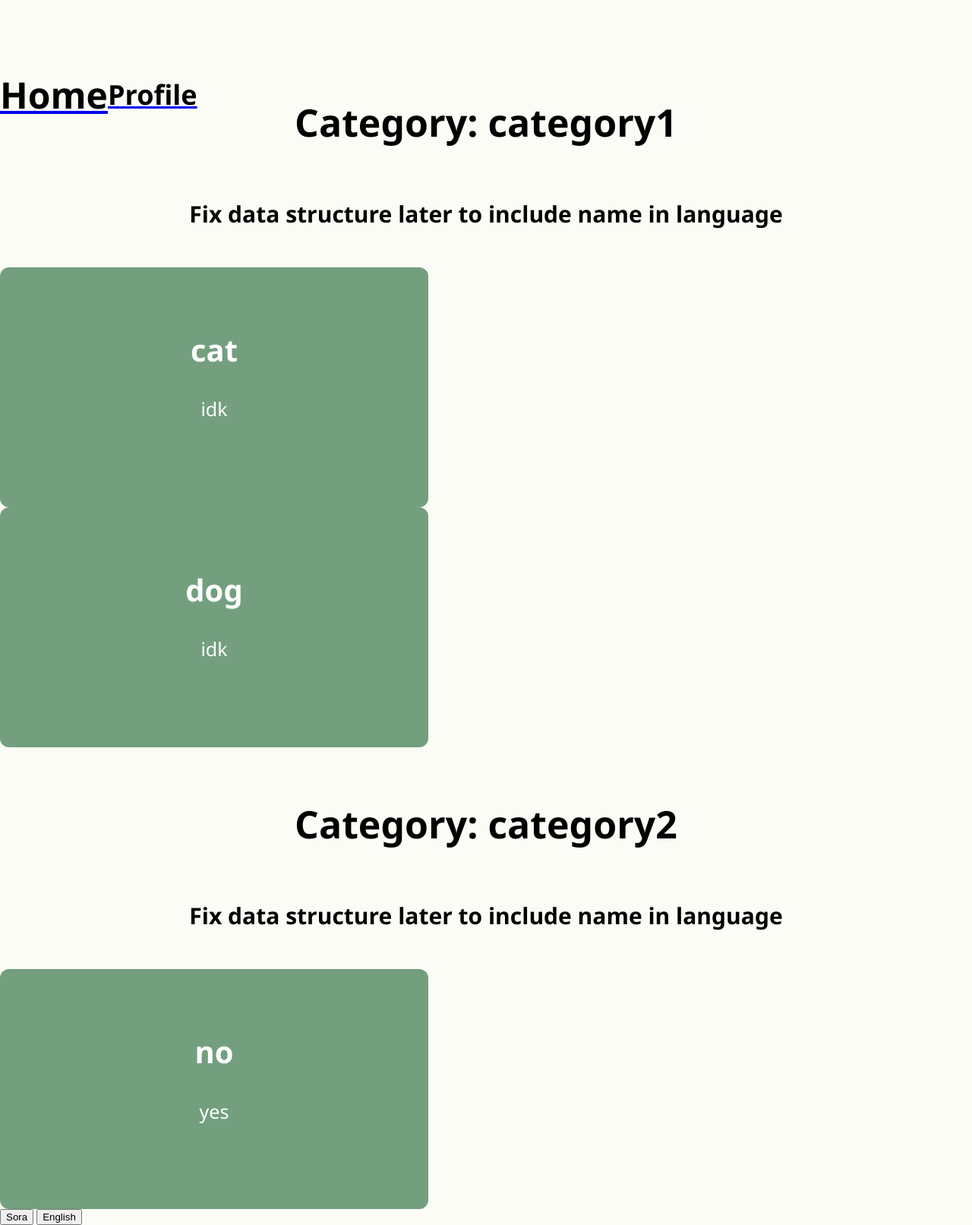
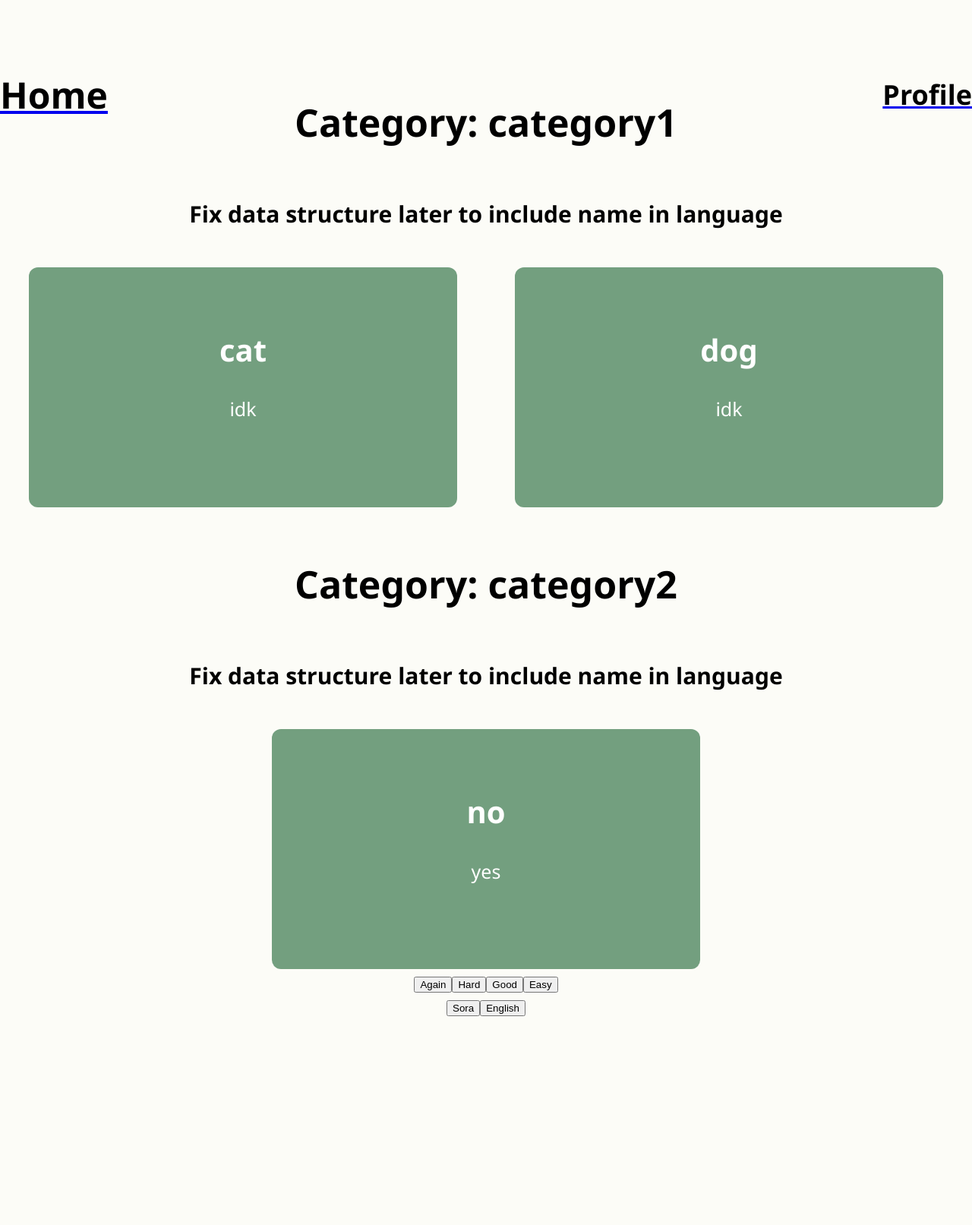
Before and after one commit to 108charlotte/Living-Flashcards, a Django app: page /flashcards/ in a window 1280 px wide. Shown: the whole page at 76% size. After the commit the page ends 1338 px from the top, so only its background shows below. Run offline with Django 5.2, Linux system fonts and the light colour scheme.

Commit message:
centered flashcards and added buttons

```diff
--- a/living_flashcards/flashcards/static/flashcards.css
+++ b/living_flashcards/flashcards/static/flashcards.css
@@ -5,11 +5,11 @@
     padding-top: 60px;
 }
 header {
-    background-color: #FCFCF7;
     justify-content: space-between;
     align-items: center;
     display: flex;
     position: fixed;
+    width: 100%;
 }
 
 /* Header*/
@@ -51,6 +51,12 @@
 }
 
 /* Flashcards */
+.cards-wrap {
+    display: flex;
+    justify-content: center;
+    width: 100%;
+}
+
 .card-word {
     color: white;
     font-size: 40px;
@@ -72,6 +78,7 @@
   height: 220px;
   position: relative;
   padding: 3rem 2rem;
+  margin: 0 auto;
 }
 
 /* Middle card */
@@ -93,3 +100,18 @@
   border-radius: 12px;
   z-index: 1;
 }
+
+/*Anki buttons*/
+.btn-container {
+    justify-content: center;
+    display: flex;
+    width: 100%;
+    margin: 10px auto;
+}
+
+/*language toggle*/
+.lang-toggle {
+    display: flex;
+    justify-content: center;
+    width: 100%;
+}
--- a/living_flashcards/flashcards/templates/flashcards.html
+++ b/living_flashcards/flashcards/templates/flashcards.html
@@ -73,6 +73,13 @@
     {% endcomment %}
 
  <!-- Need to make buttons like Anki's -->
+    <div class="btn-container">
+      <button class="anki-btn">Again</button>
+      <button class="anki-btn">Hard</button>
+      <button class="anki-btn">Good</button>
+      <button class="anki-btn">Easy</button>
+    </div>
+
 <!-- Language Toggle -->
     <footer class="controls">
         <div class="lang-toggle">
@@ -81,5 +88,4 @@
         </div>
     </footer>
 </body>
-</head>
 </html>
```
